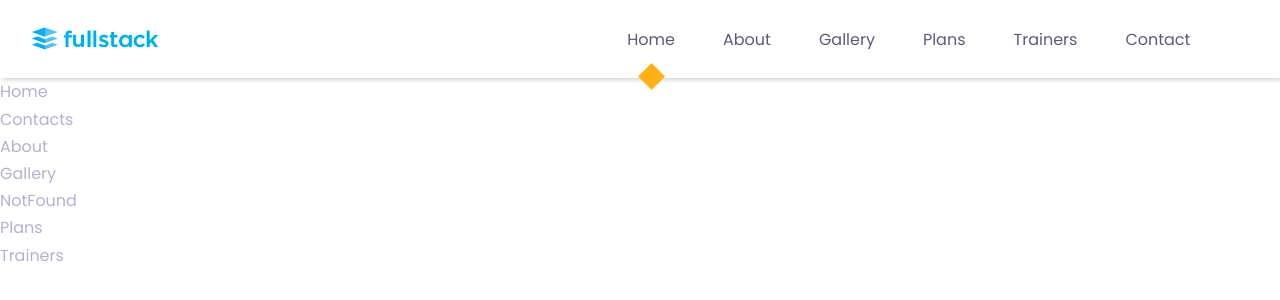
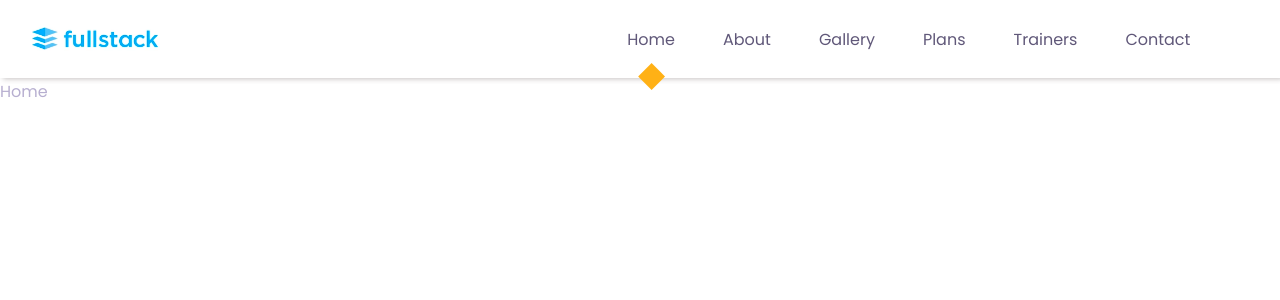
Before and after one commit to belaymit/reactjs-website, a React (Create React App) app: page / in a window 1280 px wide. Shown: the top 300 px of the page. Built offline with nearby package versions, Linux system fonts and the light colour scheme.

Commit message:
added routes to navigation items

```diff
--- a/src/App.jsx
+++ b/src/App.jsx
@@ -1,4 +1,4 @@
-import { BrowserRouter } from 'react-router-dom';
+import { BrowserRouter, Routes, Route } from 'react-router-dom';
 import React from 'react';
 import Home from './Pages/home/Home';
 import Contacts from './Pages/contacts/Contacts';
@@ -12,13 +12,15 @@ import Navbar from './components/Navbar';
 const App = () => (
   <BrowserRouter>
     <Navbar />
-    <Home />
-    <Contacts />
-    <About />
-    <Gallery />
-    <NotFound />
-    <Plans />
-    <Trainers />
+    <Routes>
+      <Route index element={<Home />} />
+      <Route path="about" element={<About />} />
+      <Route path="contact" element={<Contacts />} />
+      <Route path="gallery" element={<Gallery />} />
+      <Route path="plans" element={<Plans />} />
+      <Route path="trainers" element={<Trainers />} />
+      <Route path="*" element={<NotFound />} />
+    </Routes>
   </BrowserRouter>
 );
 
```
